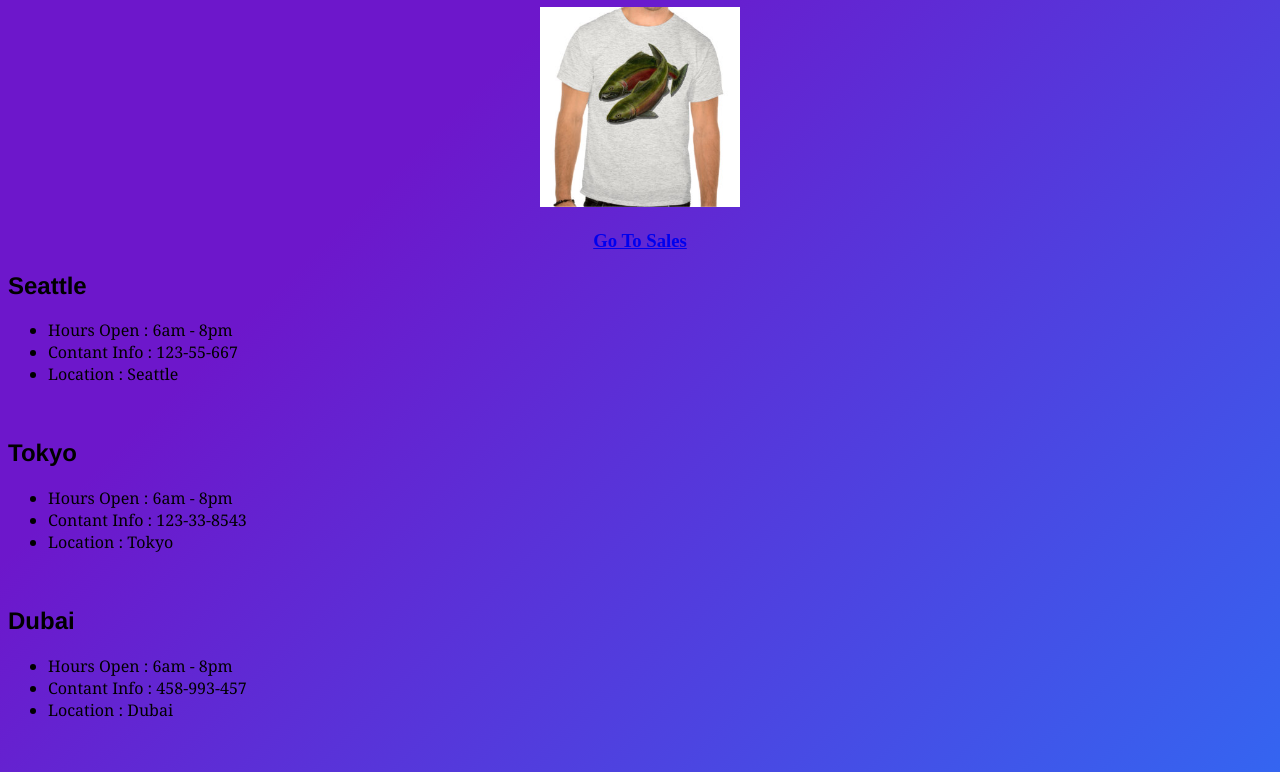
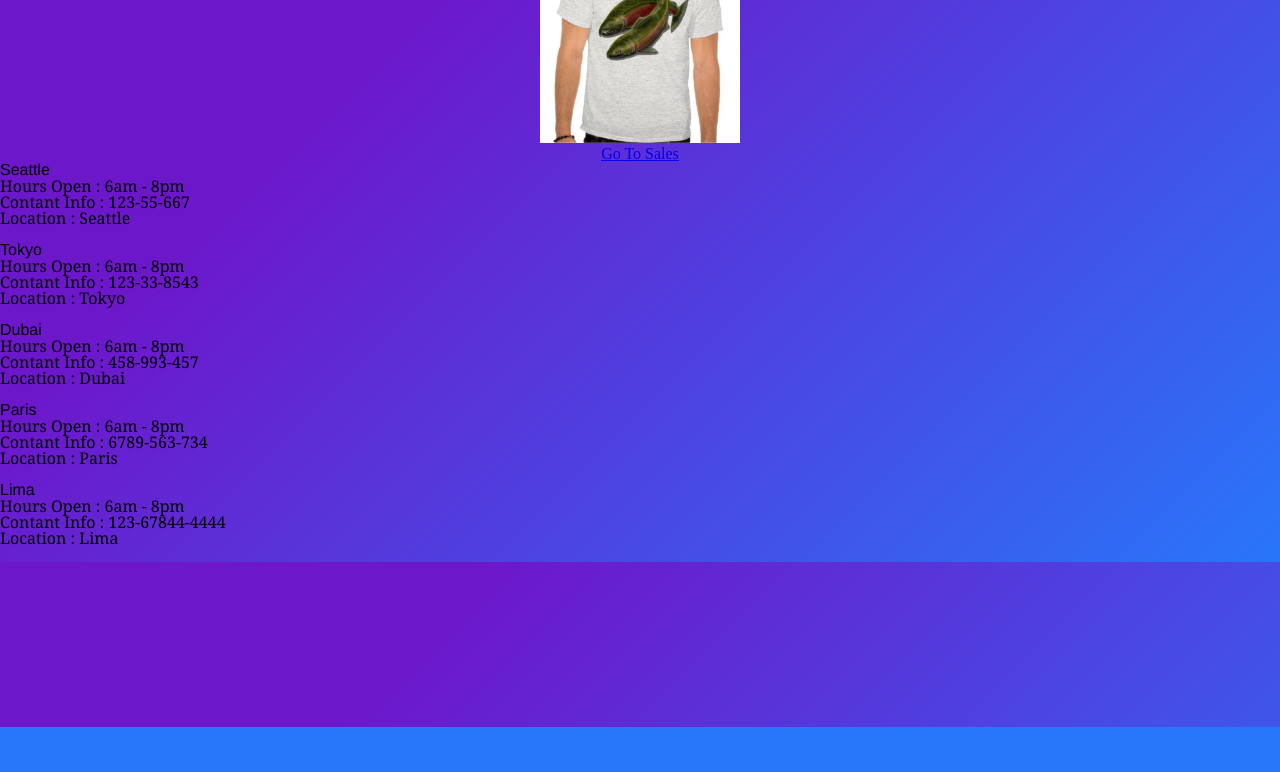
Before and after one commit to odai1990/cookie-stand, a plain HTML site: page index.html in a window 1280 px wide. Shown: the part 73-845 px from the top of the page. After the commit the page ends 800 px from the top, so only its background shows below. Drawn offline with Linux system fonts and the light colour scheme; a web font is replaced by a local one.

Commit message:
add some changes

```diff
--- /dev/null
+++ b/assets/css/reset.css
@@ -0,0 +1,48 @@
+/* http://meyerweb.com/eric/tools/css/reset/
+   v2.0 | 20110126
+   License: none (public domain)
+*/
+
+html, body, div, span, applet, object, iframe,
+h1, h2, h3, h4, h5, h6, p, blockquote, pre,
+a, abbr, acronym, address, big, cite, code,
+del, dfn, em, img, ins, kbd, q, s, samp,
+small, strike, strong, sub, sup, tt, var,
+b, u, i, center,
+dl, dt, dd, ol, ul, li,
+fieldset, form, label, legend,
+table, caption, tbody, tfoot, thead, tr, th, td,
+article, aside, canvas, details, embed,
+figure, figcaption, footer, header, hgroup,
+menu, nav, output, ruby, section, summary,
+time, mark, audio, video {
+	margin: 0;
+	padding: 0;
+	border: 0;
+	font-size: 100%;
+	font: inherit;
+	vertical-align: baseline;
+}
+/* HTML5 display-role reset for older browsers */
+article, aside, details, figcaption, figure,
+footer, header, hgroup, menu, nav, section {
+	display: block;
+}
+body {
+	line-height: 1;
+}
+ol, ul {
+	list-style: none;
+}
+blockquote, q {
+	quotes: none;
+}
+blockquote:before, blockquote:after,
+q:before, q:after {
+	content: '';
+	content: none;
+}
+table {
+	border-collapse: collapse;
+	border-spacing: 0;
+}
--- a/index.html
+++ b/index.html
@@ -5,6 +5,7 @@
     <meta http-equiv="X-UA-Compatible" content="IE=edge">
     <meta name="viewport" content="width=device-width, initial-scale=1.0">
     <title>Document</title>
+    <link rel="stylesheet" href="./assets/css/reset.css">
     <link rel="stylesheet" href="./assets/css/style.css">
     <link rel="preconnect" href="https://fonts.gstatic.com">
 <link href="https://fonts.googleapis.com/css2?family=RocknRoll+One&display=swap" rel="stylesheet">
```
Also changed, not shown: assets/js/app.js (+32 -18 lines).
